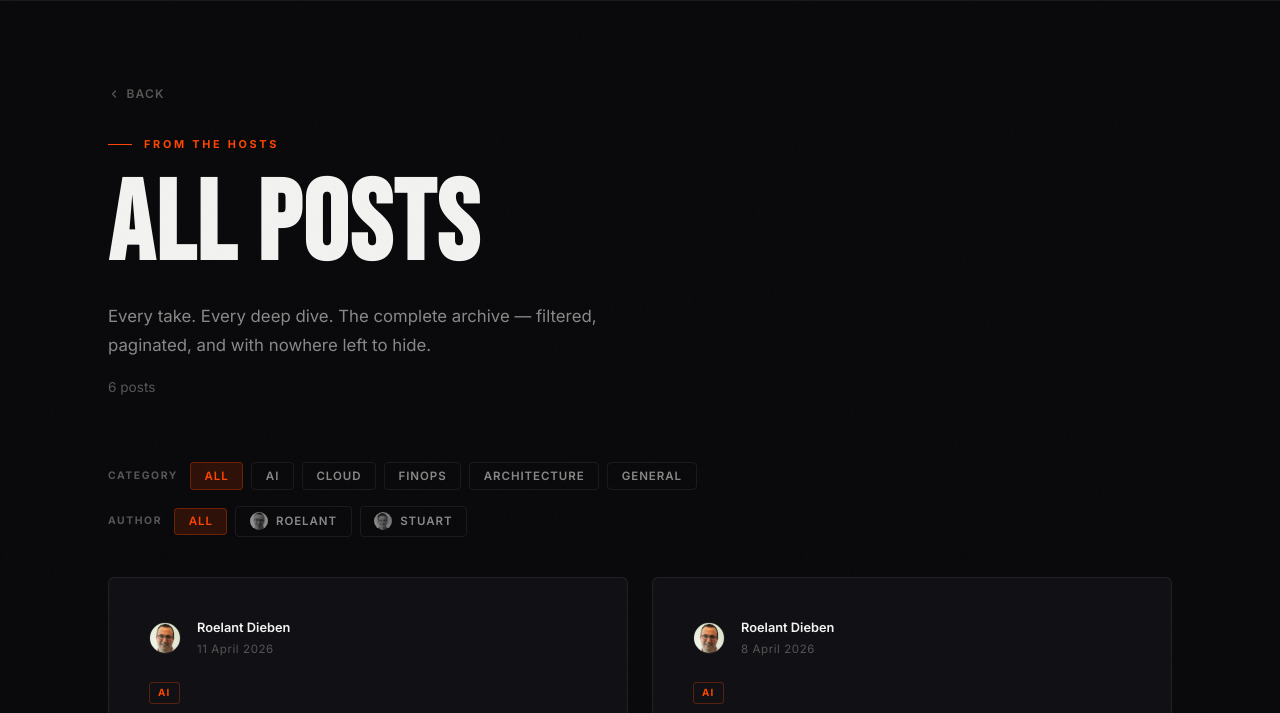
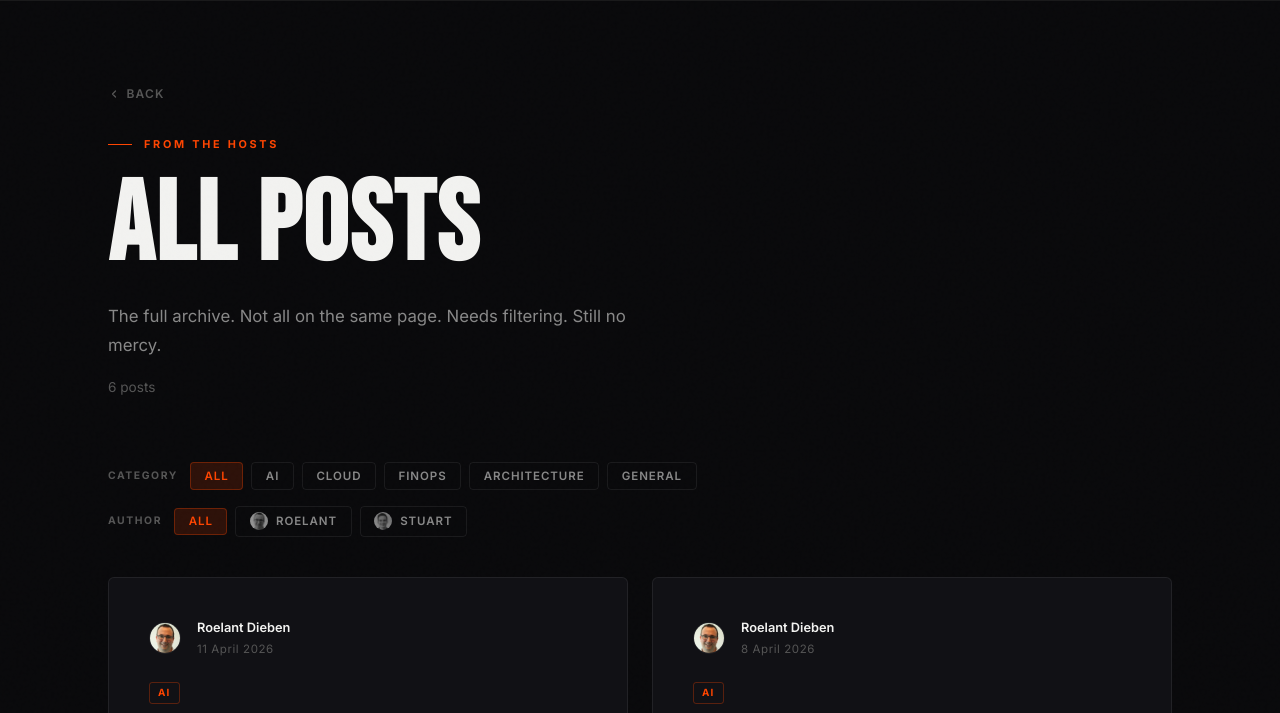
Before and after one commit to RoelantD/shots-fired, a plain HTML site: page all-blogs.html in a window 1280 px wide. Shown: the part 78-791 px from the top of the page. Drawn offline with Linux system fonts and the light colour scheme; a script that the page names is missing; a web font is replaced by a local one.

Commit message:
Update All Posts subtitle
Co-Authored-By: Claude Sonnet 4.6 <noreply@anthropic.com>

```diff
--- a/all-blogs.html
+++ b/all-blogs.html
@@ -365,7 +365,7 @@
     </a>
     <div class="section-label">From the Hosts</div>
     <h1 class="page-title">All Posts</h1>
-    <p class="page-subtitle">Every take. Every deep dive. The complete archive — filtered, paginated, and with nowhere left to hide.</p>
+    <p class="page-subtitle">The full archive. Not all on the same page. Needs filtering. Still no mercy.</p>
     <p class="post-count" id="post-count"></p>
   </div>
 
```
